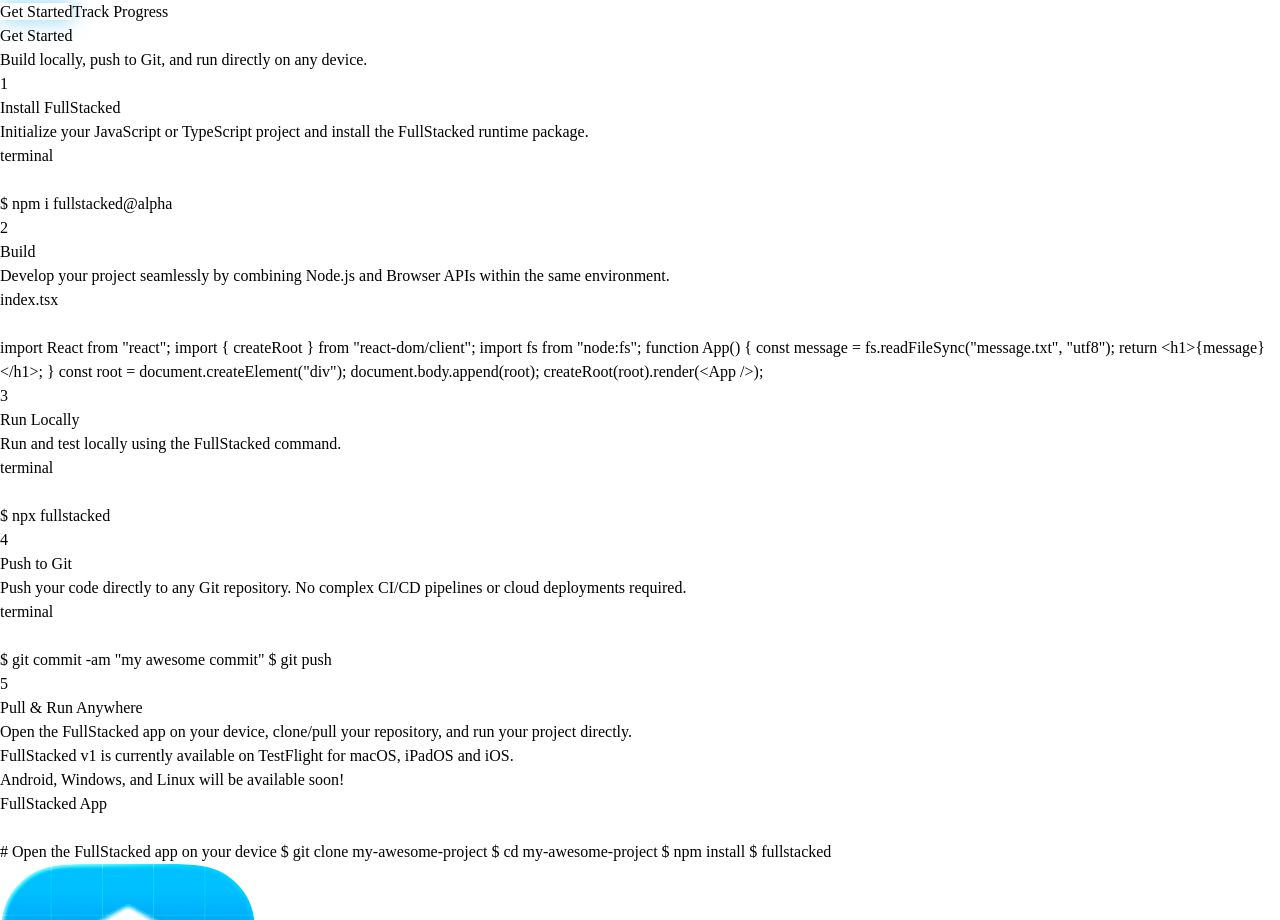
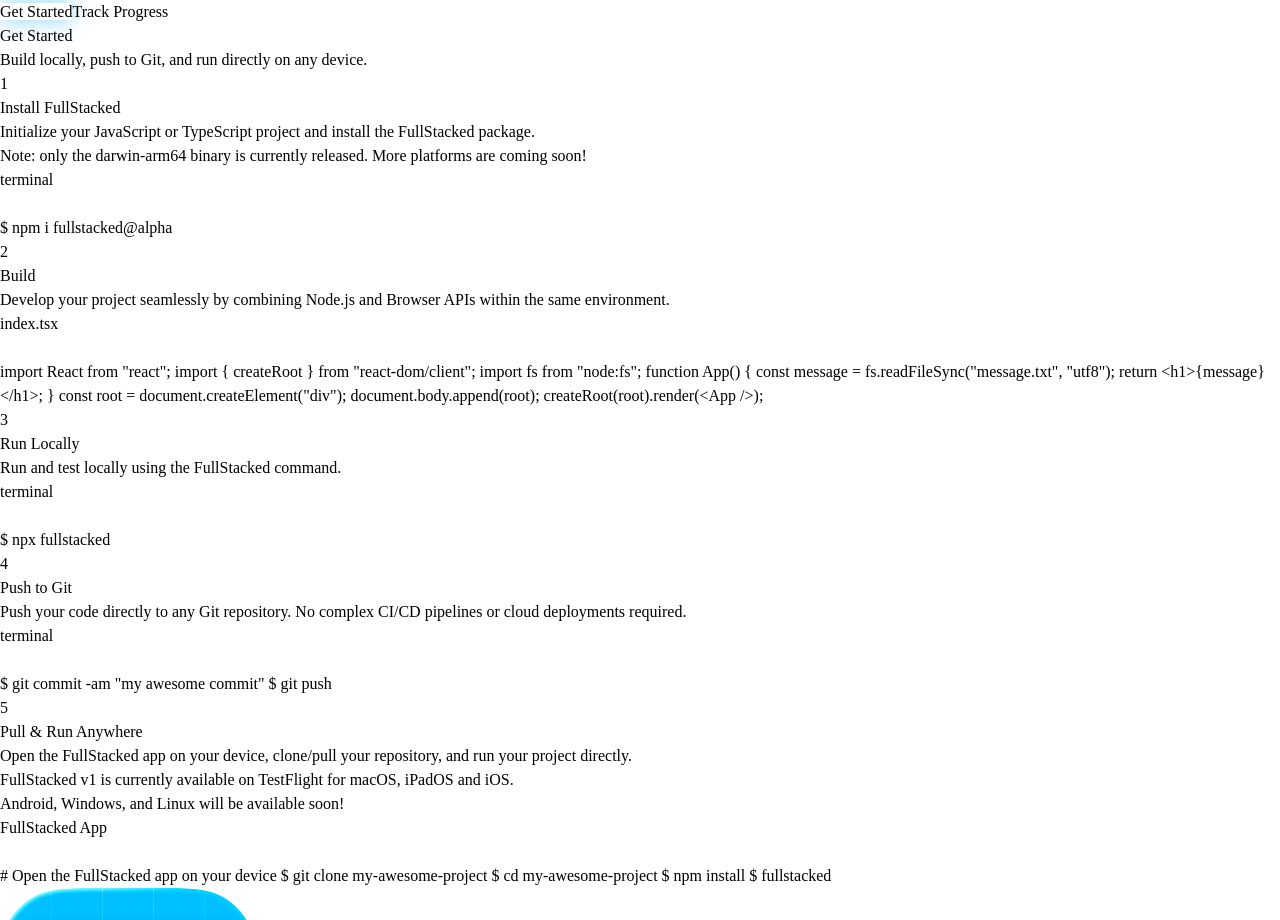
Before and after one commit to fullstackedorg/website, a React app: page / in a window 1280 px wide. Shown: the part 1680-2600 px from the top of the page. Built offline with nearby package versions, Linux system fonts and the light colour scheme; the HTML template or start-up script is replaced by a standard one.

Commit message:
couple notes

```diff
--- a/components/HowItWorks.tsx
+++ b/components/HowItWorks.tsx
@@ -77,7 +77,12 @@
                 <StepRow
                     number="1"
                     title="Install FullStacked"
-                    description="Initialize your JavaScript or TypeScript project and install the FullStacked runtime package."
+                    description={
+                        <>
+                            <p>Initialize your JavaScript or TypeScript project and install the FullStacked package.</p>
+                            <p className="text-sm font-semibold text-sky-400/80 italic mt-2">Note: only the darwin-arm64 binary is currently released. More platforms are coming soon!</p>
+                        </>
+                    }
                     codeBlock={
                         <CodeWindow title="terminal" rawCode="npm i fullstacked@alpha">
                             <span className="text-sky-400">$</span> npm i fullstacked@alpha
```
